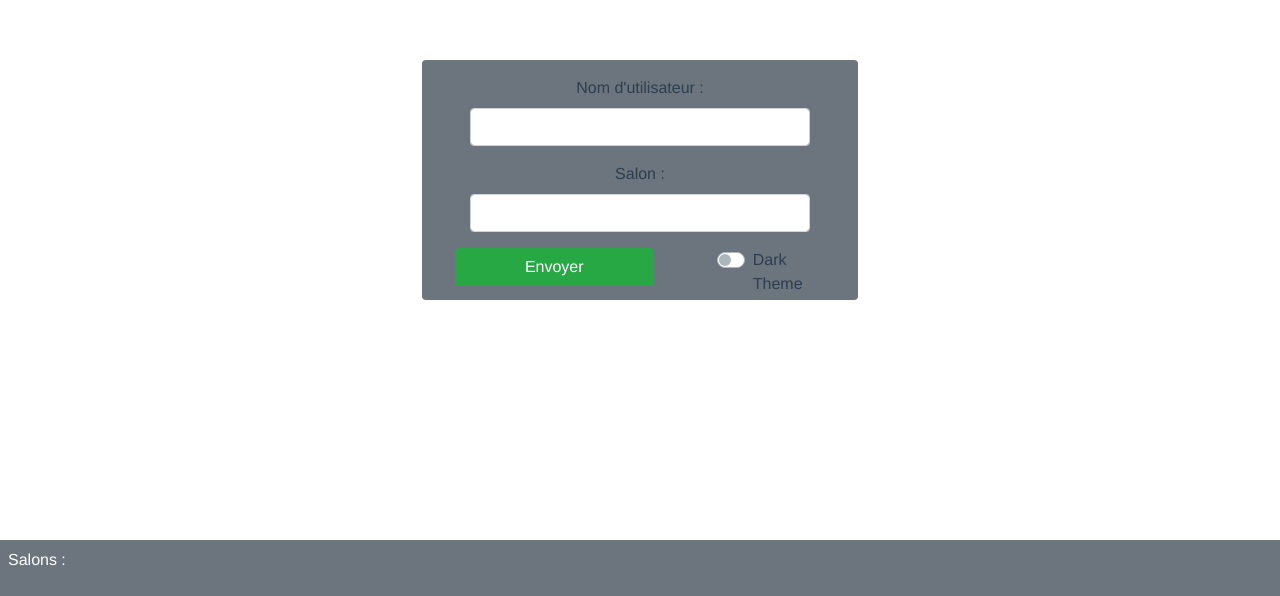
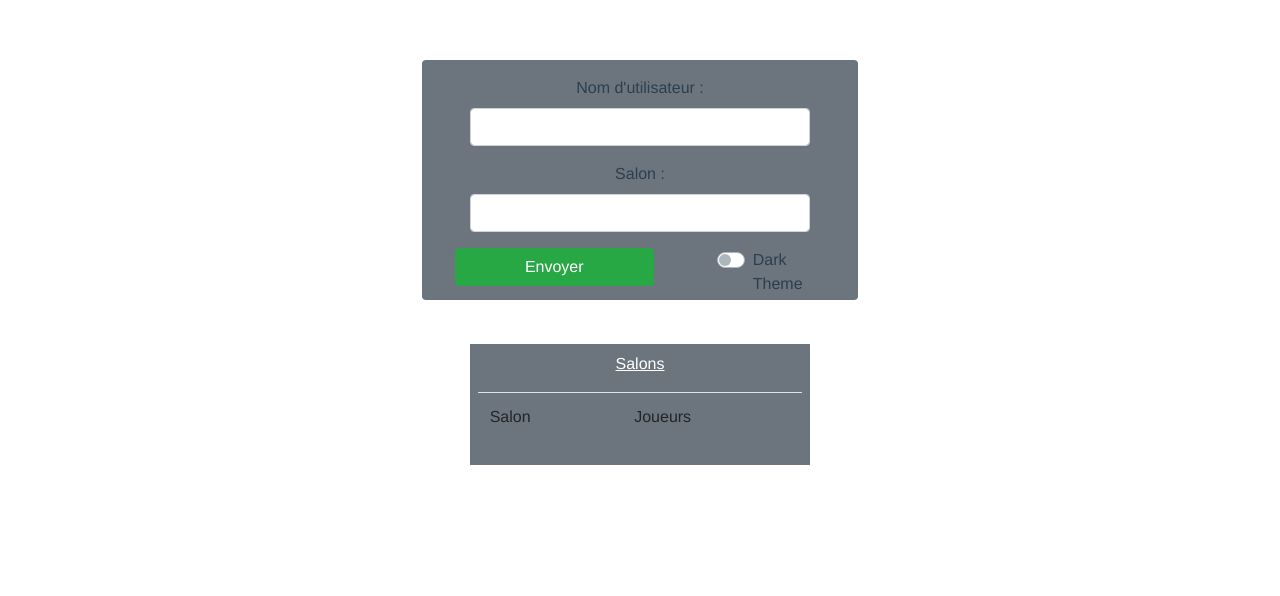
Before and after one commit to OverAngelix/PixelMage, a Vue app in the folder pixelmage/: page / in a window 1280 px wide. Shown: the part 260-856 px from the top of the page. After the commit the page ends 800 px from the top, so only its background shows below. Built offline with nearby package versions, Linux system fonts and the light colour scheme; what vue2-perfect-scrollbar would draw is missing.

Commit message:
FIX : mise en place du tableau salon

```diff
--- a/pixelmage/src/views/Connexion.vue
+++ b/pixelmage/src/views/Connexion.vue
@@ -21,13 +21,29 @@
             <DarkTheme class="col align-self-end ml-5 col-4" />
           </div>
         </form>
+        <div class="bg-secondary mt-5 text-white p-2">
+          <!--  Mon frere me casse les couilles avec sa musique TRES FORTE de merde -->
+          <div>
+            <p style="text-align: center"><u>Salons</u></p>
+
+            <table class="table table-striped">
+                <tr>
+                  <td>Salon</td>
+                  <td>Joueurs</td>
+                </tr>
+              <tbody
+                v-for="(informations, index) in informationsSalles"
+                :key="index"
+              >
+                <tr>
+                  <td class=" col-md-8">{{ informations.salon }}</td>
+                  <td class=" col-md-4">{{ informations.personnesParSalon }}</td>
+                </tr>
+              </tbody>
+            </table>
+          </div>
+        </div>
       </div>
-    </div>
-    <div class="bg-secondary text-white p-2">
-      <p>Salons :</p>
-      <ul class="list-group" v-for="(room, index) in listeRooms" :key="index">
-        <li class="list-group-item"><a href="">{{room}}</a></li>
-      </ul>
     </div>
   </div>
 </template>
@@ -43,7 +59,7 @@ export default {
     return {
       user: "",
       room: "",
-      listeRooms:[],
+      informationsSalles: [],
     };
   },
 
@@ -79,11 +95,10 @@ export default {
       this.$router.push({ path: "/game", query: { room: this.room } });
     });
 
-    this.$store.state.socket.emit("getSalonsCrees",()=>{
-    });
+    this.$store.state.socket.emit("getSalonsCrees", () => {});
 
-    this.$store.state.socket.on("envoiSalonsCrees",(data)=>{
-      this.listeRooms=data;
+    this.$store.state.socket.on("envoiSalonsCrees", (data) => {
+      this.informationsSalles = data;
     });
   },
 };
```
Also changed, not shown: 1 other file (tests, documents, lock files or other folders).
